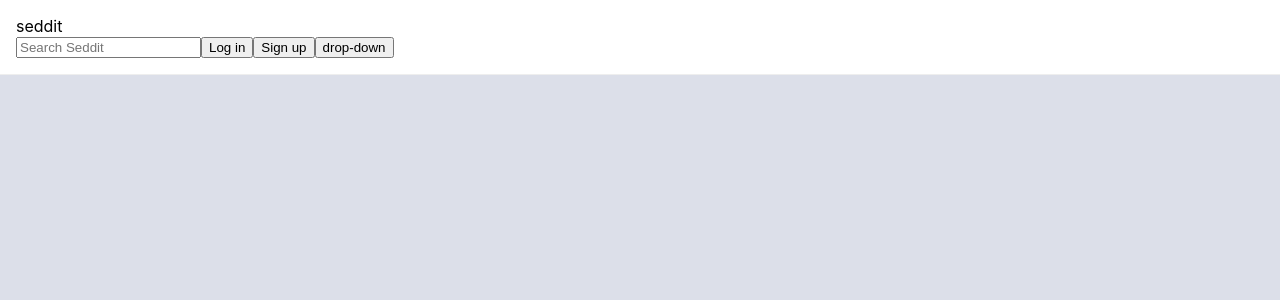
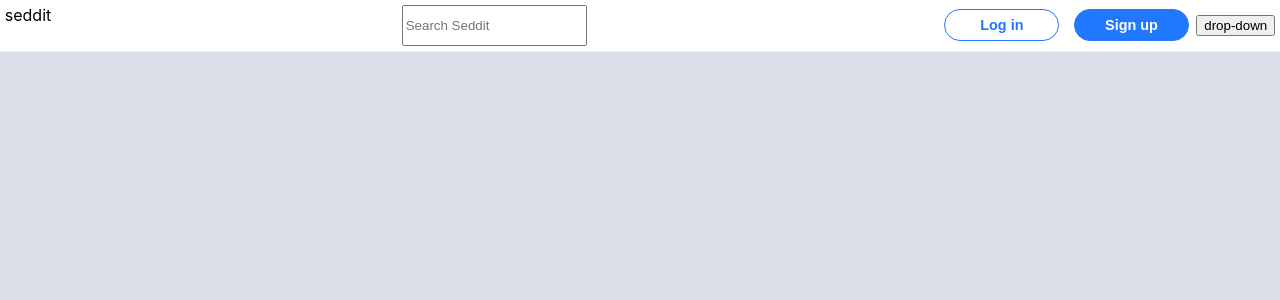
Before and after one commit to YoFirmy/seddit_v2, a React (Create React App) app: page / in a window 1280 px wide. Shown: the top 300 px of the page. Built offline with nearby package versions, Linux system fonts and the light colour scheme.

Commit message:
styled buttons

```diff
--- a/src/components/Header.js
+++ b/src/components/Header.js
@@ -3,11 +3,13 @@ import '../styles/Header.css';
 export default function Header() {
   return (
     <header>
-      <div class="logo">seddit</div>
+      <div className="logo">seddit</div>
       <input type="text" placeholder='Search Seddit' />
-      <button>Log in</button>
-      <button>Sign up</button>
-      <button>drop-down</button>
+      <div className="right-side-buttons">
+        <button className='btn btn-primary'>Log in</button>
+        <button className='btn btn-secondary'>Sign up</button>
+        <button>drop-down</button>
+      </div>
     </header>
   )
 }
--- a/src/styles/Header.css
+++ b/src/styles/Header.css
@@ -1,5 +1,32 @@
+:root {
+  --blue: rgb(34, 119, 255);
+  --white: #fff;
+}
+
 header {
-  padding: 1em;
-  background: #fff;
+  padding: .3em;
+  background: var(--white);
   border-bottom: 1.5px solid rgb(238, 238, 238);
+  display: flex;
+  justify-content: space-between;
 }
+
+.btn {
+  font-size: .9em;
+  font-weight: bold;
+  margin: .3em .5em;
+  padding: .5em;
+  width: 8em;
+  border: 1px solid var(--blue);
+  border-radius: 1.5em;
+}
+
+.btn-primary {
+  color: var(--blue);
+  background: var(--white);
+}
+
+.btn-secondary {
+  color: var(--white);
+  background: var(--blue);
+}
```
